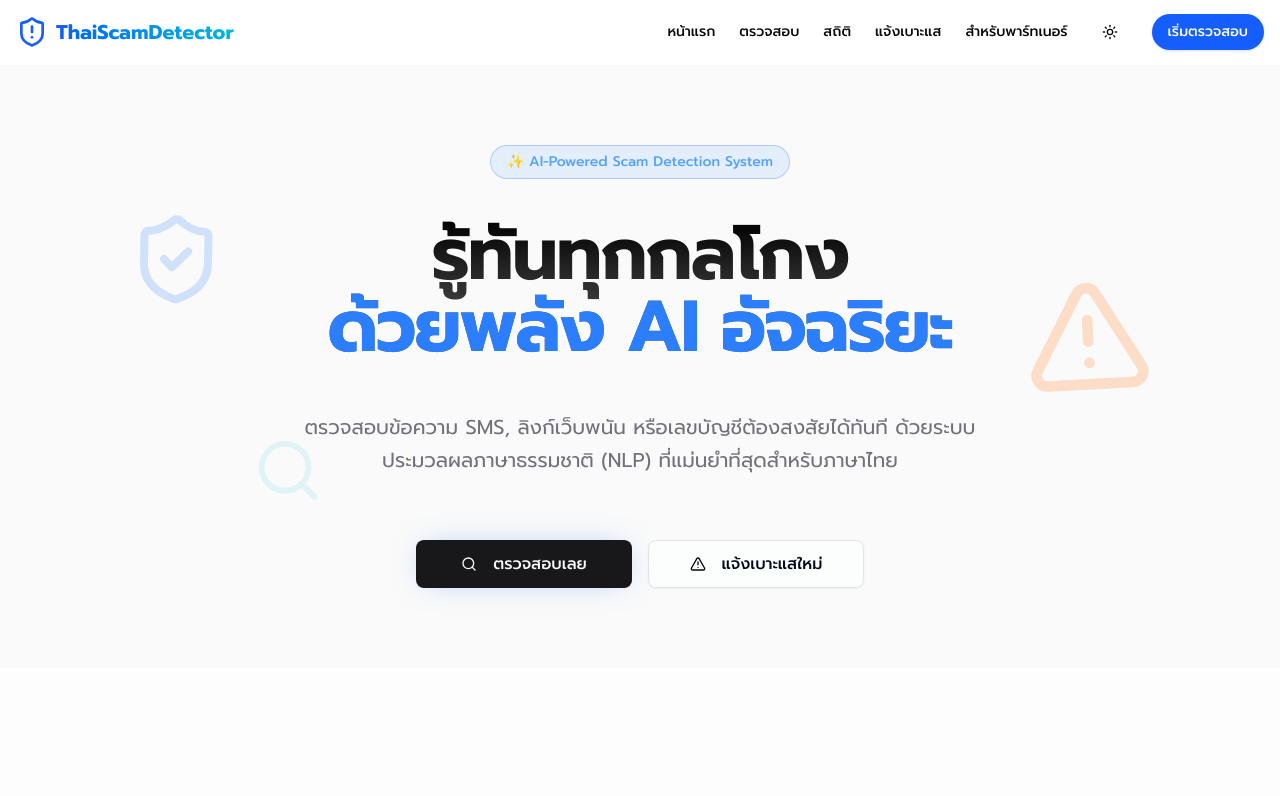
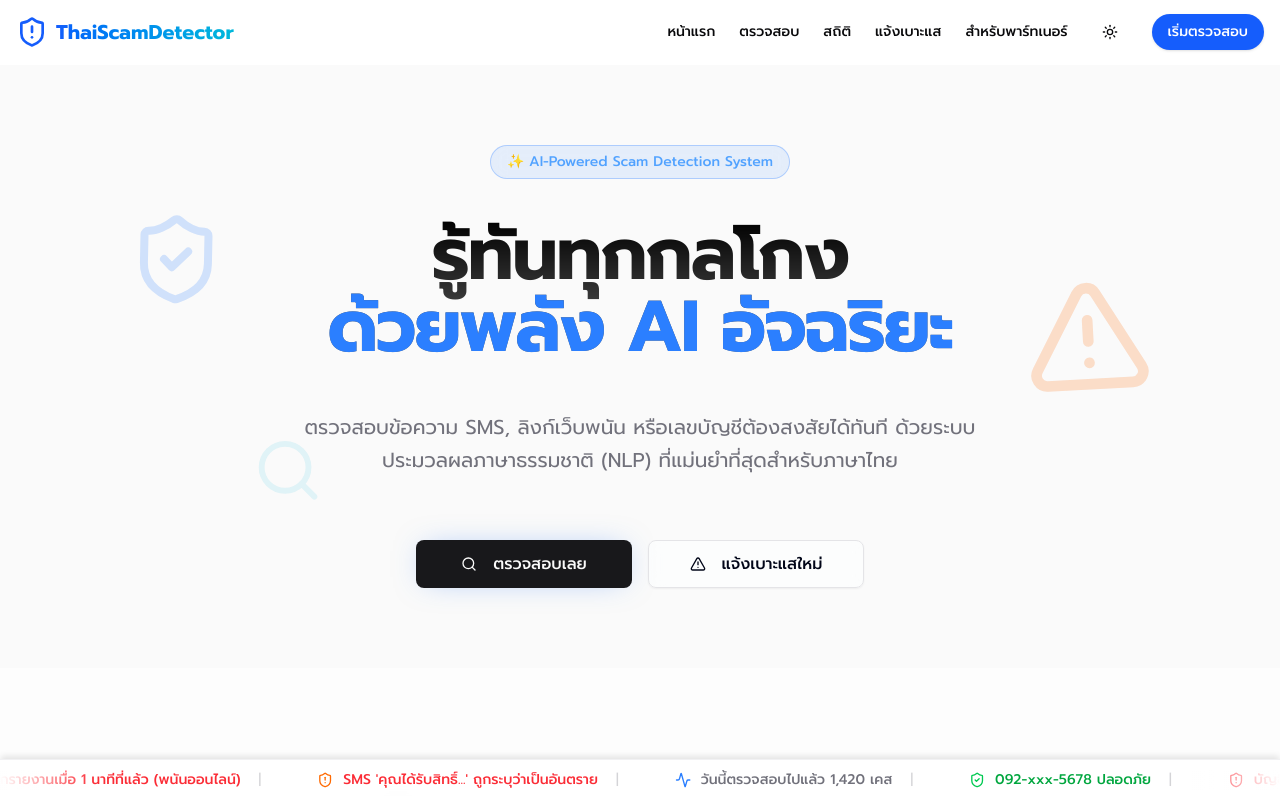
Before and after one commit to nutthakorn7/ThaiScamBench, a Next.js app in the folder frontend/: page / in a window 1280 px wide. Shown: the top 796 px of the page. Built offline with nearby package versions, Linux system fonts and the light colour scheme; a web font is replaced by a local one.

Commit message:
feat: add real-time social proof ticker to homepage

```diff
--- a/frontend/app/page.tsx
+++ b/frontend/app/page.tsx
@@ -4,6 +4,7 @@ import Link from "next/link";
 import { ShieldCheck, Search, AlertTriangle, TrendingUp, ArrowRight } from "lucide-react";
 import { motion } from "framer-motion";
 import { AuroraBackground } from "@/components/ui/aurora-background";
+import { RecentActivityTicker } from "@/components/recent-activity-ticker";
 import { Button } from "@/components/ui/button";
 import { Input } from "@/components/ui/input";
 import { Badge } from "@/components/ui/badge";
@@ -162,6 +163,10 @@ export default function Home() {
           </div>
         </div>
       </section>
+
+
+      {/* Social Proof Ticker */}
+      <RecentActivityTicker />
     </div>
   );
 }
--- /dev/null
+++ b/frontend/components/recent-activity-ticker.tsx
@@ -0,0 +1,66 @@
+"use client";
+
+import { motion } from "framer-motion";
+import { ShieldAlert, ShieldCheck, Activity } from "lucide-react";
+
+interface ActivityItem {
+  type: "report" | "check" | "stat";
+  text: string;
+  risk: "high" | "safe" | "neutral";
+  time?: string;
+}
+
+const activities: ActivityItem[] = [
+  { type: "report", text: "089-xxx-1234 ถูกรายงานเมื่อ 1 นาทีที่แล้ว (พนันออนไลน์)", risk: "high", time: "1 min ago" },
+  { type: "check", text: "SMS 'คุณได้รับสิทธิ์...' ถูกระบุว่าเป็นอันตราย", risk: "high", time: "just now" },
+  { type: "stat", text: "วันนี้ตรวจสอบไปแล้ว 1,420 เคส", risk: "neutral" },
+  { type: "check", text: "092-xxx-5678 ปลอดภัย", risk: "safe", time: "2 mins ago" },
+  { type: "report", text: "บัญชี นายสมชาย xxxx ถูกแจ้งว่าเป็นบัญชีม้า", risk: "high", time: "5 mins ago" },
+  { type: "check", text: "ลิงก์ bit.ly/xxxx ถูกระบุว่าเป็น Phishing", risk: "high", time: "3 mins ago" },
+  { type: "stat", text: "ระบบ AI อัปเดตฐานข้อมูลล่าสุดเมื่อ 10 นาทีที่แล้ว", risk: "neutral" },
+];
+
+export function RecentActivityTicker() {
+  return (
+    <div className="fixed bottom-0 left-0 right-0 z-50 pointer-events-none">
+      <div className="bg-background/80 backdrop-blur-md border-t border-border/50 py-2.5 overflow-hidden pointer-events-auto shadow-[0_-4px_6px_-1px_rgba(0,0,0,0.1)]">
+        <div className="relative flex items-center max-w-[100vw]">
+            {/* Gradient masks for smooth fade effect */}
+          <div className="absolute left-0 top-0 bottom-0 w-24 bg-gradient-to-r from-background to-transparent z-10" />
+          <div className="absolute right-0 top-0 bottom-0 w-24 bg-gradient-to-l from-background to-transparent z-10" />
+
+          <motion.div
+            className="flex gap-12 whitespace-nowrap pl-8"
+            animate={{ x: [0, -1000] }}
+            transition={{
+              repeat: Infinity,
+              ease: "linear",
+              duration: 35, // Adjust speed here for readability
+            }}
+          >
+            {/* Duplicate list 3 times to ensure seamless infinite scroll */}
+            {[...activities, ...activities, ...activities].map((item, index) => (
+              <div key={index} className="flex items-center gap-2.5 text-sm">
+                {item.type === "report" && <ShieldAlert className="w-4 h-4 text-red-500" />}
+                {item.type === "check" && item.risk === "high" && <ShieldAlert className="w-4 h-4 text-orange-500" />}
+                {item.type === "check" && item.risk === "safe" && <ShieldCheck className="w-4 h-4 text-green-500" />}
+                {item.type === "stat" && <Activity className="w-4 h-4 text-blue-500" />}
+
+                <span className={`font-medium ${
+                    item.risk === "high" ? "text-red-500 dark:text-red-400" :
+                    item.risk === "safe" ? "text-green-600 dark:text-green-400" :
+                    "text-muted-foreground"
+                }`}>
+                  {item.text}
+                </span>
+
+                {/* Separator */}
+                <span className="text-muted-foreground/30 mx-2">|</span>
+              </div>
+            ))}
+          </motion.div>
+        </div>
+      </div>
+    </div>
+  );
+}
```
